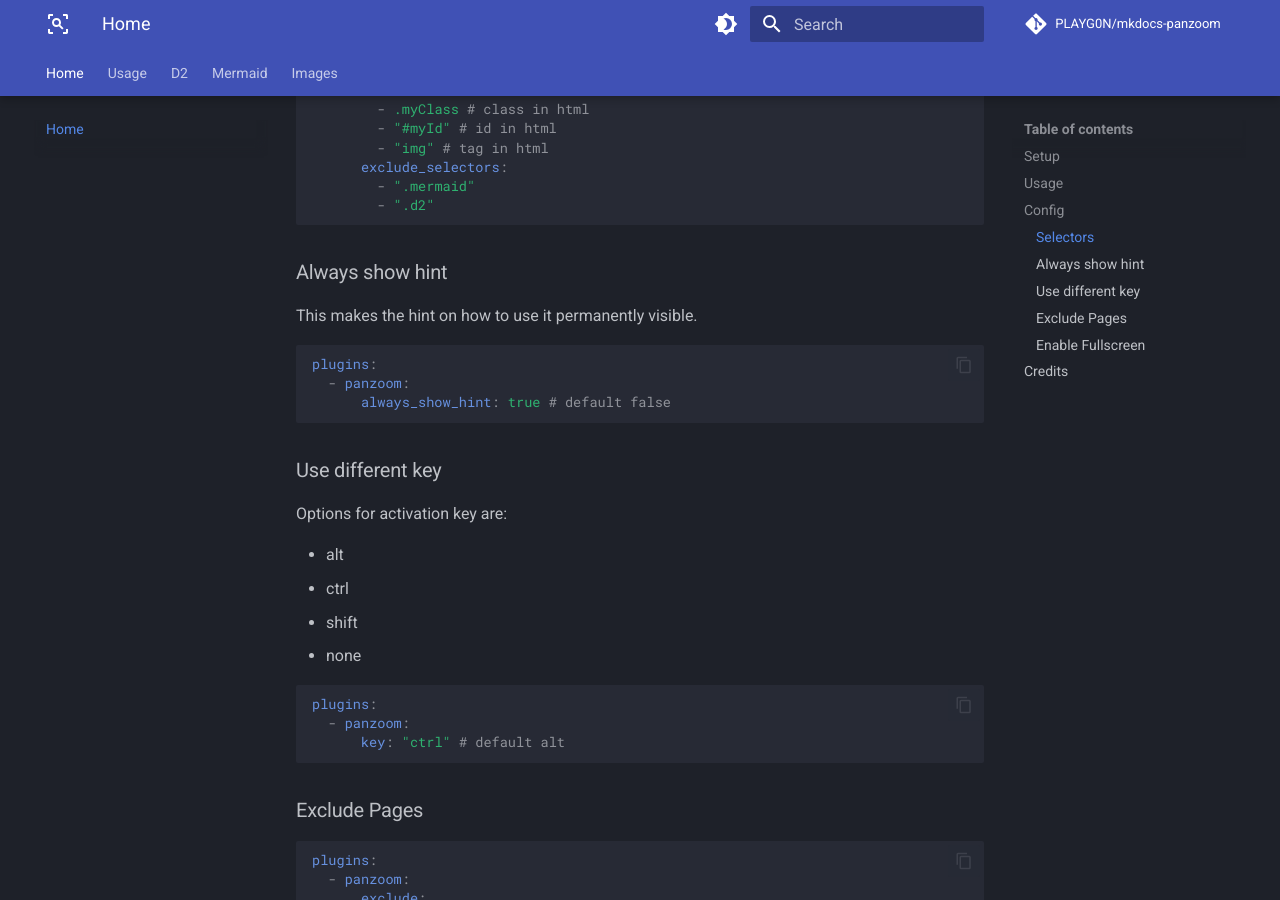
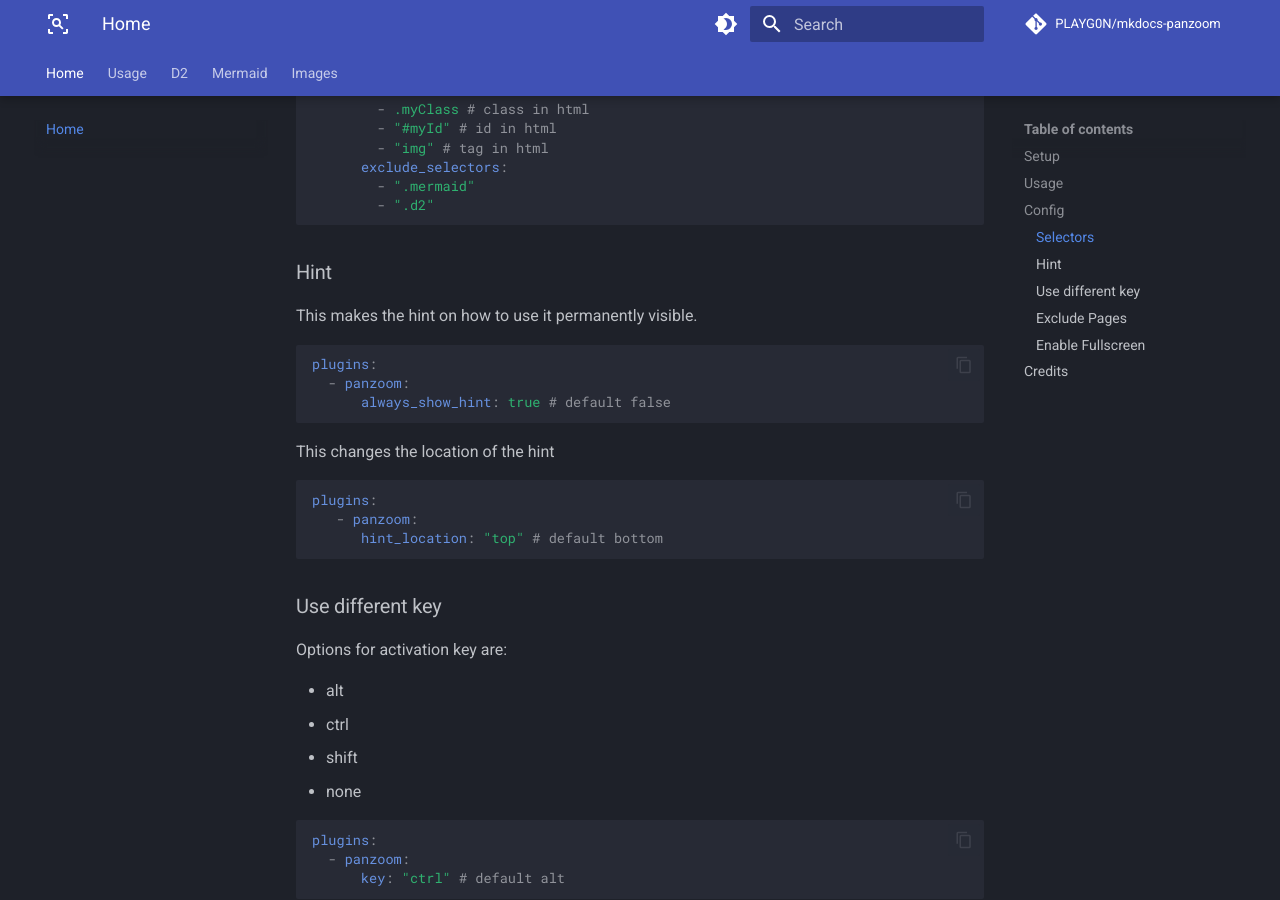
Before and after one commit to PLAYG0N/mkdocs-panzoom, an MkDocs documentation site: the page built from docs/index.md, in a window 1280 px wide and 900 px high, scrolled down 976 px. Built offline with MkDocs 1.6.1 and Material for MkDocs 9.7.7, drawn with Linux system fonts in a browser that asks for light colours; comment, search, counter and statistics services are not loaded.

Commit message:
update docs for hint_location

````diff
--- a/docs/index.md
+++ b/docs/index.md
@@ -48,7 +48,7 @@ plugins:
         - ".d2"
 ```
 
-### Always show hint
+### Hint
 
 This makes the hint on how to use it permanently visible.
 
@@ -56,6 +56,14 @@ This makes the hint on how to use it permanently visible.
 plugins:
   - panzoom:
       always_show_hint: true # default false
+```
+
+This changes the location of the hint
+
+```yaml
+plugins:
+   - panzoom:
+      hint_location: "top" # default bottom
 ```
 
 ### Use different key
--- a/mkdocs.yml
+++ b/mkdocs.yml
@@ -57,4 +57,6 @@ plugins:
         - Mermaid/excluded.md
       include_selectors:
         - img
+      # hint_location: top
+      # hint_location: bottom
   - d2
````
Also changed, not shown: README.md (+33 -0 lines).
